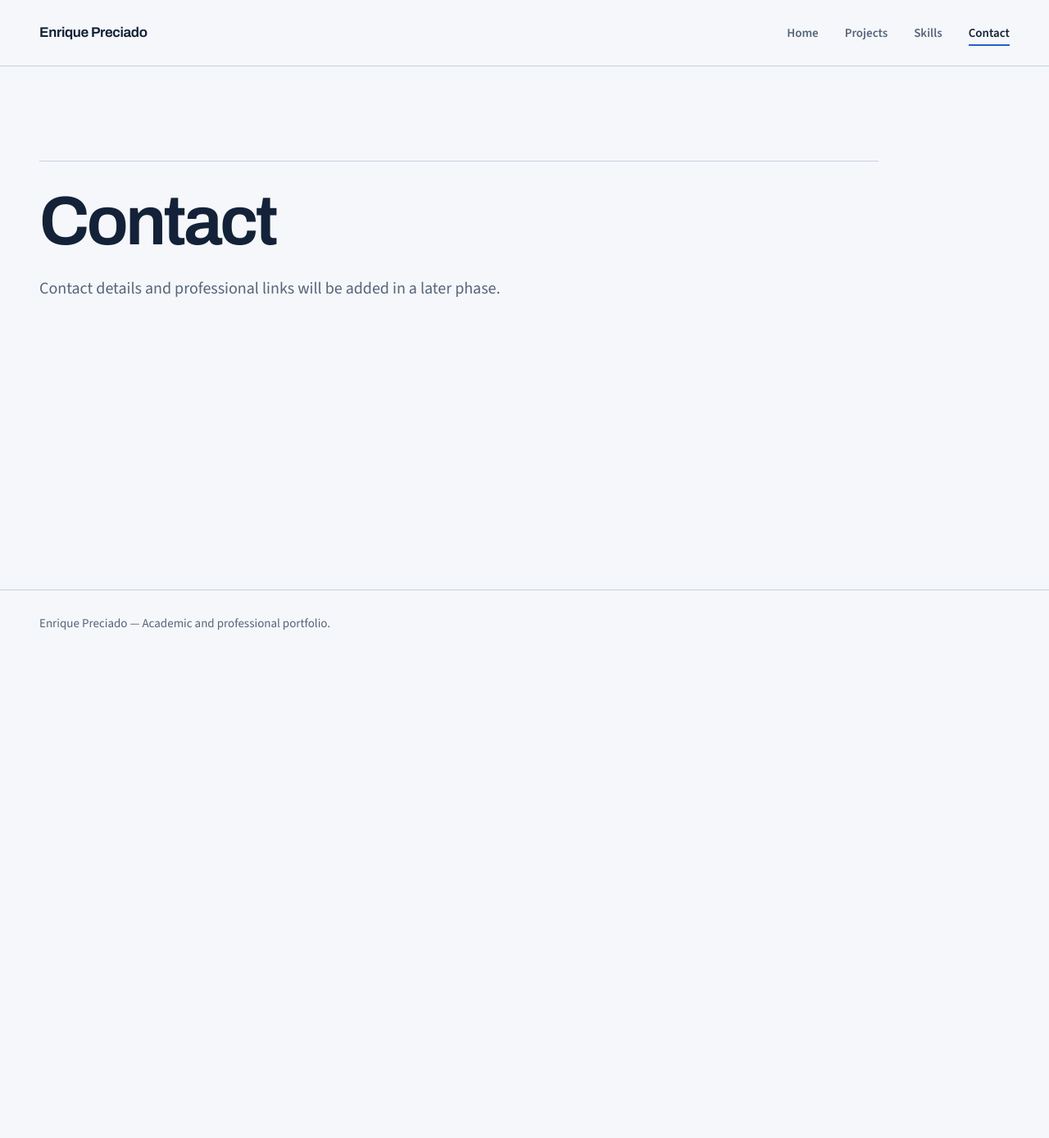
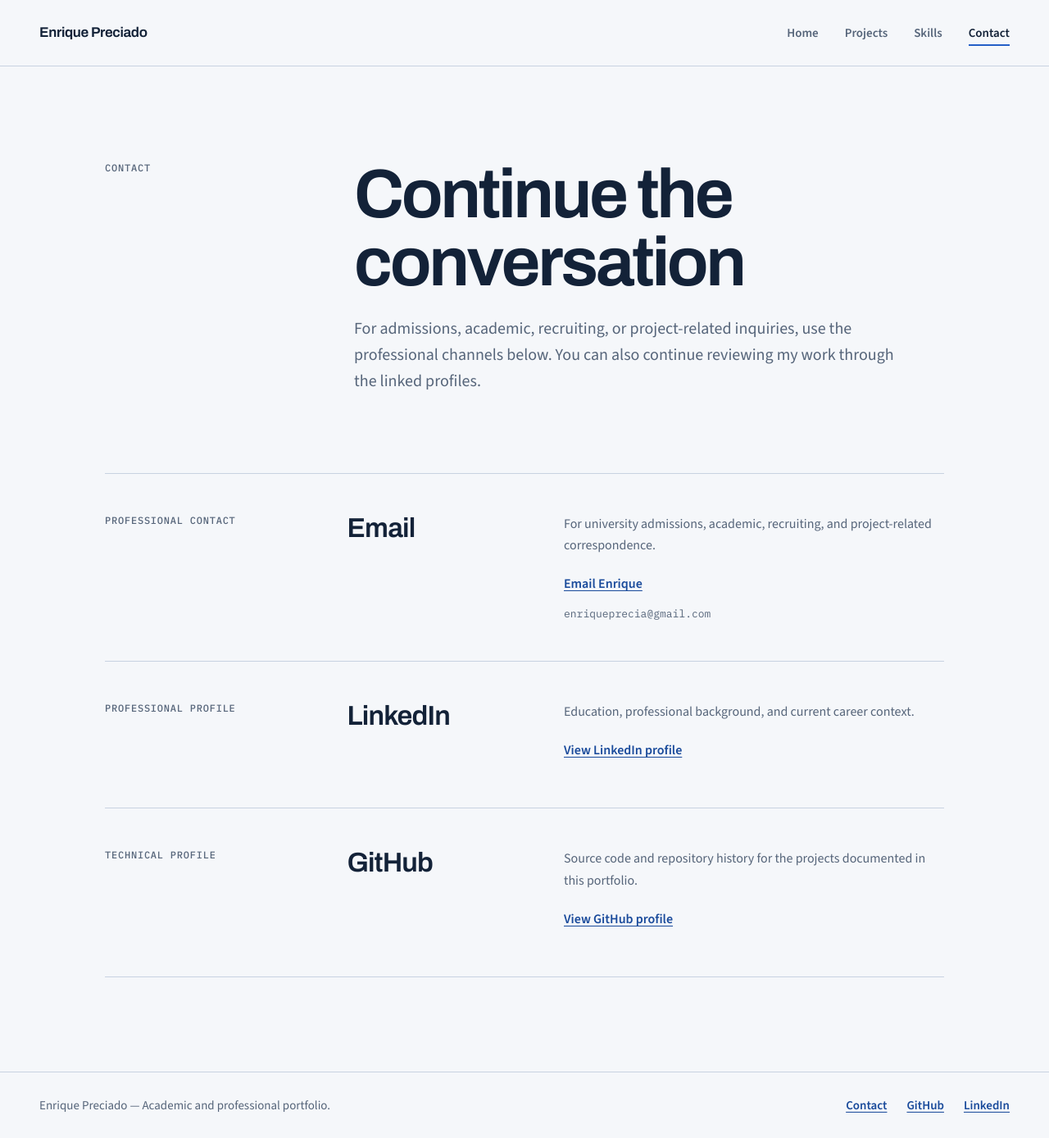
Before and after one commit to enrique28-ai/Portfolio, a React (Vite) app: page /contact in a window 1280 px wide. Shown: the whole page at 82% size. Before the commit the page ends 800 px from the top, so only its background shows below. Built offline with nearby package versions, Linux system fonts and the light colour scheme.

Commit message:
feat: add professional contact directory

```diff
--- a/src/components/SiteFooter.jsx
+++ b/src/components/SiteFooter.jsx
@@ -1,8 +1,33 @@
+import { Link } from 'react-router-dom'
+
 function SiteFooter() {
   return (
     <footer className="site-footer">
       <div className="site-container site-footer__inner">
         <p>Enrique Preciado — Academic and professional portfolio.</p>
+
+        <nav aria-label="Footer navigation" className="site-footer__nav">
+          <ul className="site-footer__links" role="list">
+            <li>
+              <Link className="text-link" to="/contact">
+                Contact
+              </Link>
+            </li>
+            <li>
+              <a className="text-link" href="https://github.com/enrique28-ai">
+                GitHub
+              </a>
+            </li>
+            <li>
+              <a
+                className="text-link"
+                href="https://www.linkedin.com/in/enriquerpreciado"
+              >
+                LinkedIn
+              </a>
+            </li>
+          </ul>
+        </nav>
       </div>
     </footer>
   )
--- a/src/index.css
+++ b/src/index.css
@@ -416,8 +416,29 @@
   display: flex;
   min-height: 5rem;
   align-items: center;
+  justify-content: space-between;
+  gap: var(--space-4) var(--space-7);
   color: var(--color-text-secondary);
   font-size: 0.9375rem;
+}
+
+.site-footer__nav {
+  flex: none;
+}
+
+.site-footer__links {
+  display: flex;
+  flex-wrap: wrap;
+  gap: 0 var(--space-5);
+  margin: 0;
+  padding: 0;
+  list-style: none;
+}
+
+.site-footer__links .text-link {
+  display: inline-flex;
+  min-height: 2.75rem;
+  align-items: center;
 }
 
 /* Home hero */
@@ -1344,6 +1365,91 @@
   line-height: 1.6;
 }
 
+/* Contact and professional links directory */
+.contact-page__header {
+  display: grid;
+  grid-template-columns: minmax(12rem, 16rem) minmax(0, var(--layout-reading));
+  gap: var(--space-7);
+  align-items: start;
+}
+
+.contact-page__header h1 {
+  max-width: 12ch;
+}
+
+.contact-page__introduction {
+  margin-top: var(--space-5);
+  color: var(--color-text-secondary);
+}
+
+.contact-directory {
+  margin-top: var(--space-9);
+  border-bottom: var(--border-thin);
+}
+
+.contact-directory__row {
+  display: grid;
+  grid-template-columns: minmax(10rem, 0.8fr) minmax(8rem, 0.7fr) minmax(18rem, 1.5fr);
+  gap: var(--space-7);
+  min-width: 0;
+  border-top: var(--border-thin);
+  padding-block: var(--space-7);
+  align-items: start;
+}
+
+.contact-directory__row > * {
+  min-width: 0;
+}
+
+.contact-directory__row h2 {
+  overflow-wrap: normal;
+  word-break: normal;
+  hyphens: none;
+  font-size: clamp(1.5rem, 2.6vw, 2.125rem);
+  line-height: 1.12;
+  letter-spacing: -0.025em;
+}
+
+.contact-directory__details p {
+  max-width: 38rem;
+  color: var(--color-text-secondary);
+}
+
+.contact-directory__action {
+  display: inline-flex;
+  min-height: 2.75rem;
+  margin-top: var(--space-3);
+  align-items: center;
+}
+
+.contact-directory__email-address {
+  display: block;
+  max-width: 100%;
+  margin-top: var(--space-1);
+  overflow-wrap: anywhere;
+  font-family: var(--font-technical);
+  font-size: 0.8125rem;
+  line-height: 1.5;
+  color: var(--color-text-secondary);
+}
+
+@media (max-width: 63.99rem) {
+  .contact-directory__row {
+    grid-template-columns: minmax(9rem, 0.65fr) minmax(0, 1.35fr);
+    gap: var(--space-4) var(--space-7);
+  }
+
+  .contact-directory__category,
+  .contact-directory__row h2 {
+    grid-column: 1;
+  }
+
+  .contact-directory__details {
+    grid-column: 2;
+    grid-row: 1 / span 2;
+  }
+}
+
 @media (max-width: 63.99rem) {
   .skills-ledger__head {
     display: none;
@@ -1413,6 +1519,7 @@
   .development-journey__introduction,
   .projects-index__introduction,
   .skills-page__header,
+  .contact-page__header,
   .featured-project-record,
   .additional-credential {
     grid-template-columns: minmax(0, 1fr);
@@ -1557,6 +1664,39 @@
     margin-top: var(--space-6);
   }
 
+  .contact-directory {
+    margin-top: var(--space-8);
+  }
+
+  .contact-directory__row {
+    grid-template-columns: minmax(0, 1fr);
+    gap: var(--space-3);
+    padding-block: var(--space-6);
+  }
+
+  .contact-directory__category,
+  .contact-directory__row h2,
+  .contact-directory__details {
+    grid-column: auto;
+    grid-row: auto;
+  }
+
+  .contact-directory__details p {
+    margin-top: var(--space-1);
+  }
+
+  .site-footer__inner {
+    min-height: auto;
+    padding-block: var(--space-5);
+    align-items: flex-start;
+    flex-direction: column;
+    gap: var(--space-2);
+  }
+
+  .site-footer__links {
+    gap: 0 var(--space-4);
+  }
+
   .education-records {
     margin-top: var(--space-7);
   }
--- a/src/pages/ContactPage.jsx
+++ b/src/pages/ContactPage.jsx
@@ -1,11 +1,77 @@
-import PagePlaceholder from '../components/PagePlaceholder.jsx'
-
 function ContactPage() {
   return (
-    <PagePlaceholder
-      description="Contact details and professional links will be added in a later phase."
-      title="Contact"
-    />
+    <article className="contact-page section-block" aria-labelledby="contact-title">
+      <div className="content-container">
+        <header className="contact-page__header">
+          <p className="technical-label">Contact</p>
+          <div>
+            <h1 id="contact-title">Continue the conversation</h1>
+            <p className="contact-page__introduction body-large">
+              For admissions, academic, recruiting, or project-related inquiries, use the
+              professional channels below. You can also continue reviewing my work through
+              the linked profiles.
+            </p>
+          </div>
+        </header>
+
+        <div className="contact-directory">
+          <section className="contact-directory__row">
+            <p className="contact-directory__category technical-label">
+              Professional contact
+            </p>
+            <h2>Email</h2>
+            <div className="contact-directory__details">
+              <p>
+                For university admissions, academic, recruiting, and project-related
+                correspondence.
+              </p>
+              <a
+                className="text-link contact-directory__action"
+                href="mailto:enriqueprecia@gmail.com"
+              >
+                Email Enrique
+              </a>
+              <span className="contact-directory__email-address">
+                enriqueprecia@gmail.com
+              </span>
+            </div>
+          </section>
+
+          <section className="contact-directory__row">
+            <p className="contact-directory__category technical-label">
+              Professional profile
+            </p>
+            <h2>LinkedIn</h2>
+            <div className="contact-directory__details">
+              <p>Education, professional background, and current career context.</p>
+              <a
+                className="text-link contact-directory__action"
+                href="https://www.linkedin.com/in/enriquerpreciado"
+              >
+                View LinkedIn profile
+              </a>
+            </div>
+          </section>
+
+          <section className="contact-directory__row">
+            <p className="contact-directory__category technical-label">Technical profile</p>
+            <h2>GitHub</h2>
+            <div className="contact-directory__details">
+              <p>
+                Source code and repository history for the projects documented in this
+                portfolio.
+              </p>
+              <a
+                className="text-link contact-directory__action"
+                href="https://github.com/enrique28-ai"
+              >
+                View GitHub profile
+              </a>
+            </div>
+          </section>
+        </div>
+      </div>
+    </article>
   )
 }
 
```
Also changed, not shown: 2 other files (tests, documents, lock files or other folders).
